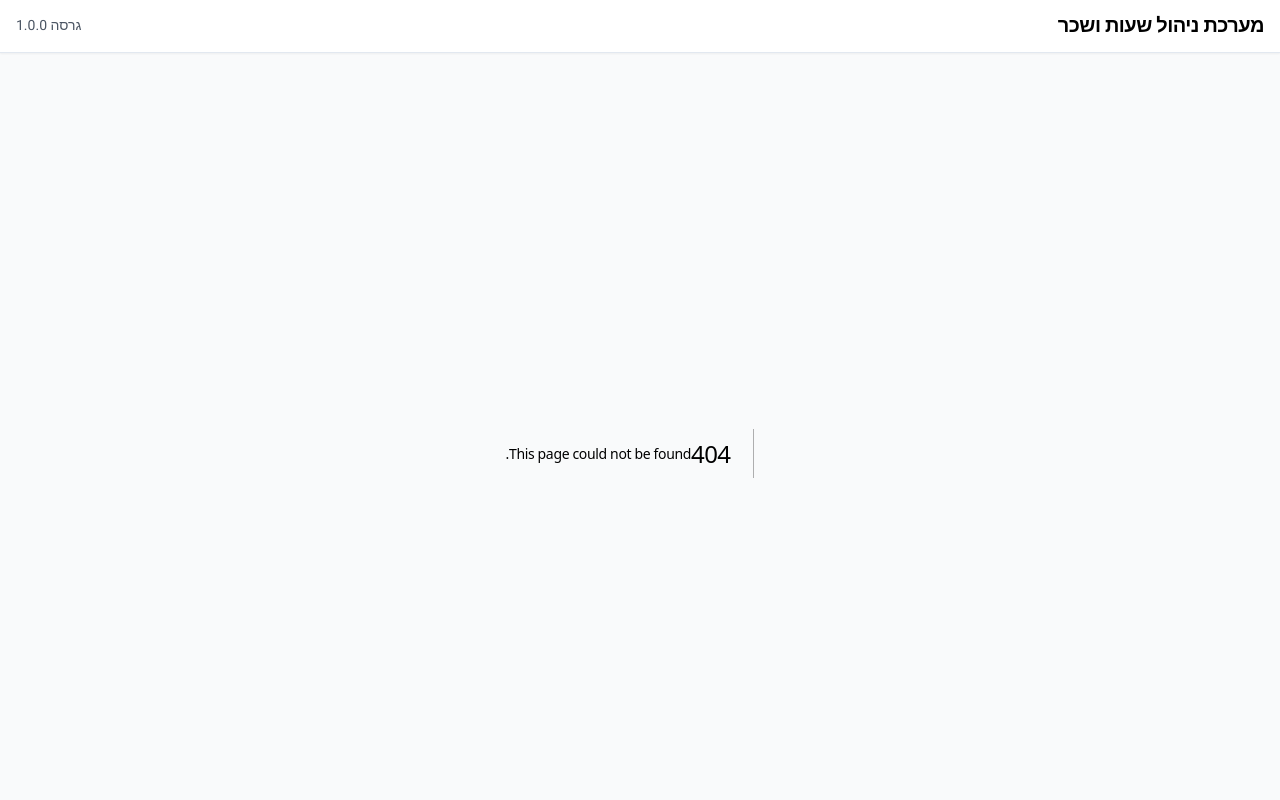
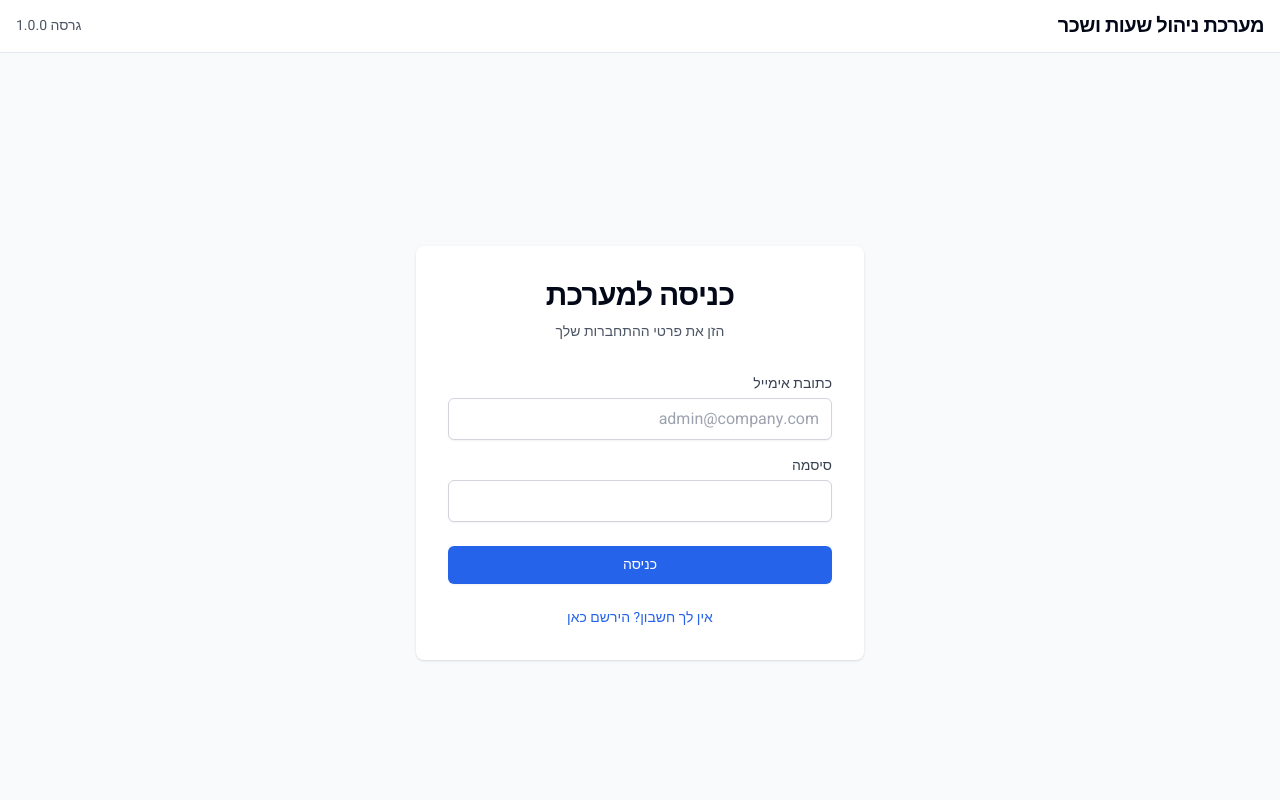
Before and after one commit to ErezMalka/WorkManagement, a Next.js app: page /login in a window 1280 px wide. Before the commit this address had no page. Shown: the top 800 px of the page. Built offline with nearby package versions, Linux system fonts and the light colour scheme.

Commit message:
Create page.tsx

```diff
--- /dev/null
+++ b/app/(auth)/login/page.tsx
@@ -0,0 +1,103 @@
+'use client'
+
+import { useState } from 'react'
+import { useRouter } from 'next/navigation'
+import Link from 'next/link'
+
+export default function LoginPage() {
+  const [email, setEmail] = useState('')
+  const [password, setPassword] = useState('')
+  const [loading, setLoading] = useState(false)
+  const [error, setError] = useState('')
+  const router = useRouter()
+
+  const handleSubmit = async (e: React.FormEvent) => {
+    e.preventDefault()
+    setLoading(true)
+    setError('')
+
+    try {
+      // כאן תוסיף את הלוגיקה של Supabase
+      console.log('Login attempt:', { email, password })
+
+      // זמני - מעבר לדף הבית
+      setTimeout(() => {
+        router.push('/')
+      }, 1000)
+    } catch (err) {
+      setError('שגיאה בהתחברות')
+    } finally {
+      setLoading(false)
+    }
+  }
+
+  return (
+    <div className="min-h-screen flex items-center justify-center bg-gray-50">
+      <div className="max-w-md w-full space-y-8 p-8 bg-white rounded-lg shadow">
+        <div>
+          <h2 className="text-center text-3xl font-bold">כניסה למערכת</h2>
+          <p className="mt-2 text-center text-sm text-gray-600">
+            הזן את פרטי ההתחברות שלך
+          </p>
+        </div>
+
+        <form className="mt-8 space-y-6" onSubmit={handleSubmit}>
+          {error && (
+            <div className="bg-red-50 text-red-500 p-3 rounded text-sm">
+              {error}
+            </div>
+          )}
+
+          <div className="space-y-4">
+            <div>
+              <label htmlFor="email" className="block text-sm font-medium text-gray-700">
+                כתובת אימייל
+              </label>
+              <input
+                id="email"
+                name="email"
+                type="email"
+                required
+                value={email}
+                onChange={(e) => setEmail(e.target.value)}
+                className="mt-1 block w-full px-3 py-2 border border-gray-300 rounded-md shadow-sm focus:outline-none focus:ring-blue-500 focus:border-blue-500"
+                placeholder="admin@company.com"
+              />
+            </div>
+
+            <div>
+              <label htmlFor="password" className="block text-sm font-medium text-gray-700">
+                סיסמה
+              </label>
+              <input
+                id="password"
+                name="password"
+                type="password"
+                required
+                value={password}
+                onChange={(e) => setPassword(e.target.value)}
+                className="mt-1 block w-full px-3 py-2 border border-gray-300 rounded-md shadow-sm focus:outline-none focus:ring-blue-500 focus:border-blue-500"
+              />
+            </div>
+          </div>
+
+          <div>
+            <button
+              type="submit"
+              disabled={loading}
+              className="w-full flex justify-center py-2 px-4 border border-transparent rounded-md shadow-sm text-sm font-medium text-white bg-blue-600 hover:bg-blue-700 focus:outline-none focus:ring-2 focus:ring-offset-2 focus:ring-blue-500 disabled:opacity-50"
+            >
+              {loading ? 'מתחבר...' : 'כניסה'}
+            </button>
+          </div>
+
+          <div className="text-center text-sm">
+            <Link href="/register" className="text-blue-600 hover:text-blue-500">
+              אין לך חשבון? הירשם כאן
+            </Link>
+          </div>
+        </form>
+      </div>
+    </div>
+  )
+}
```
